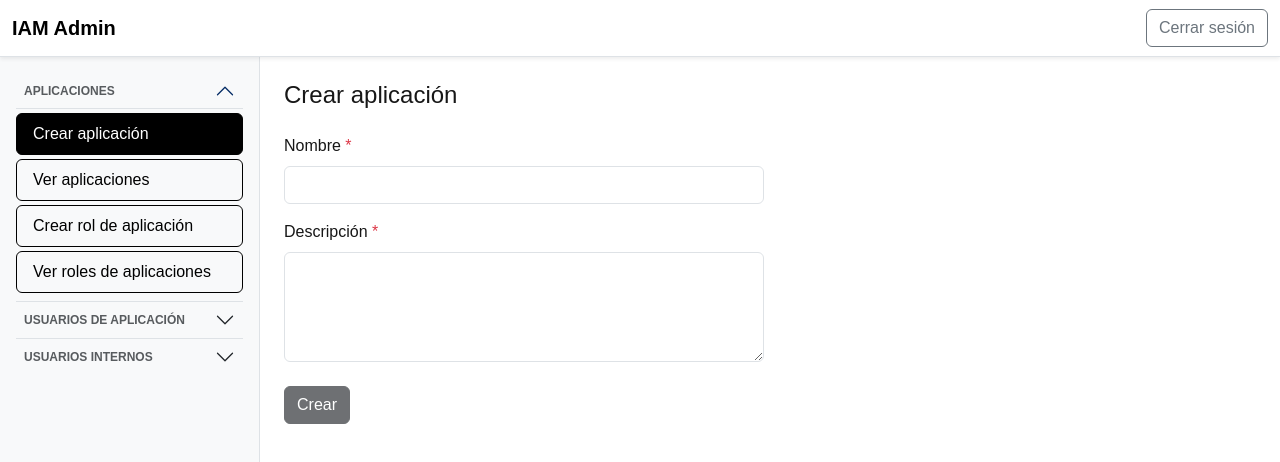
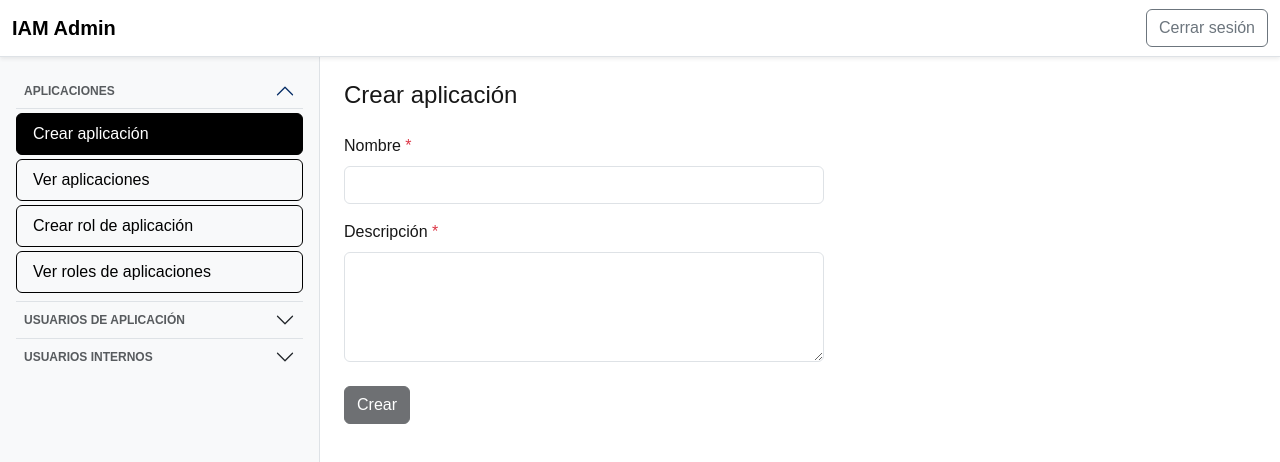
Before and after one commit to jtagram/iam, a Next.js app: page / in a window 1280 px wide. Shown: the top 462 px of the page. Built offline with nearby package versions, Linux system fonts and the light colour scheme.

Commit message:
refactor(home-shell): lay out sidebar and content with Bootstrap Row and Col

```diff
--- a/app/components/home-shell.tsx
+++ b/app/components/home-shell.tsx
@@ -1,6 +1,6 @@
 'use client';
 
-import { Accordion, Nav, Tab } from 'react-bootstrap';
+import { Accordion, Col, Nav, Row, Tab } from 'react-bootstrap';
 
 import { AppUsersList } from '@/app/features/app-user/app-users-list';
 import { AssignApplicationForm } from '@/app/features/app-user/assign-application-form';
@@ -23,10 +23,10 @@ export function HomeShell() {
 			defaultActiveKey='create-application'
 			transition={false}
 		>
-			<div className='d-flex flex-grow-1 overflow-hidden'>
-				<div
-					className='flex-shrink-0 border-end bg-light p-3'
-					style={{ width: 260, overflowY: 'auto' }}
+			<Row className='flex-grow-1 g-0 overflow-hidden'>
+				<Col
+					md={3}
+					className='border-end bg-light p-3 overflow-auto'
 				>
 					<Accordion
 						defaultActiveKey={['applications']}
@@ -121,12 +121,13 @@ export function HomeShell() {
 							</Accordion.Body>
 						</Accordion.Item>
 					</Accordion>
-				</div>
+				</Col>
 
-				<Tab.Content
-					className='flex-grow-1 overflow-auto p-4'
-					style={{ minWidth: 0 }}
+				<Col
+					md={9}
+					className='p-4 overflow-auto'
 				>
+					<Tab.Content>
 						<Tab.Pane
 							eventKey='create-application'
 							mountOnEnter
@@ -226,7 +227,8 @@ export function HomeShell() {
 							<InternalUsersList />
 						</Tab.Pane>
 					</Tab.Content>
-			</div>
+				</Col>
+			</Row>
 		</Tab.Container>
 	);
 }
```
Lines whose indentation alone changed are shown as unchanged.
